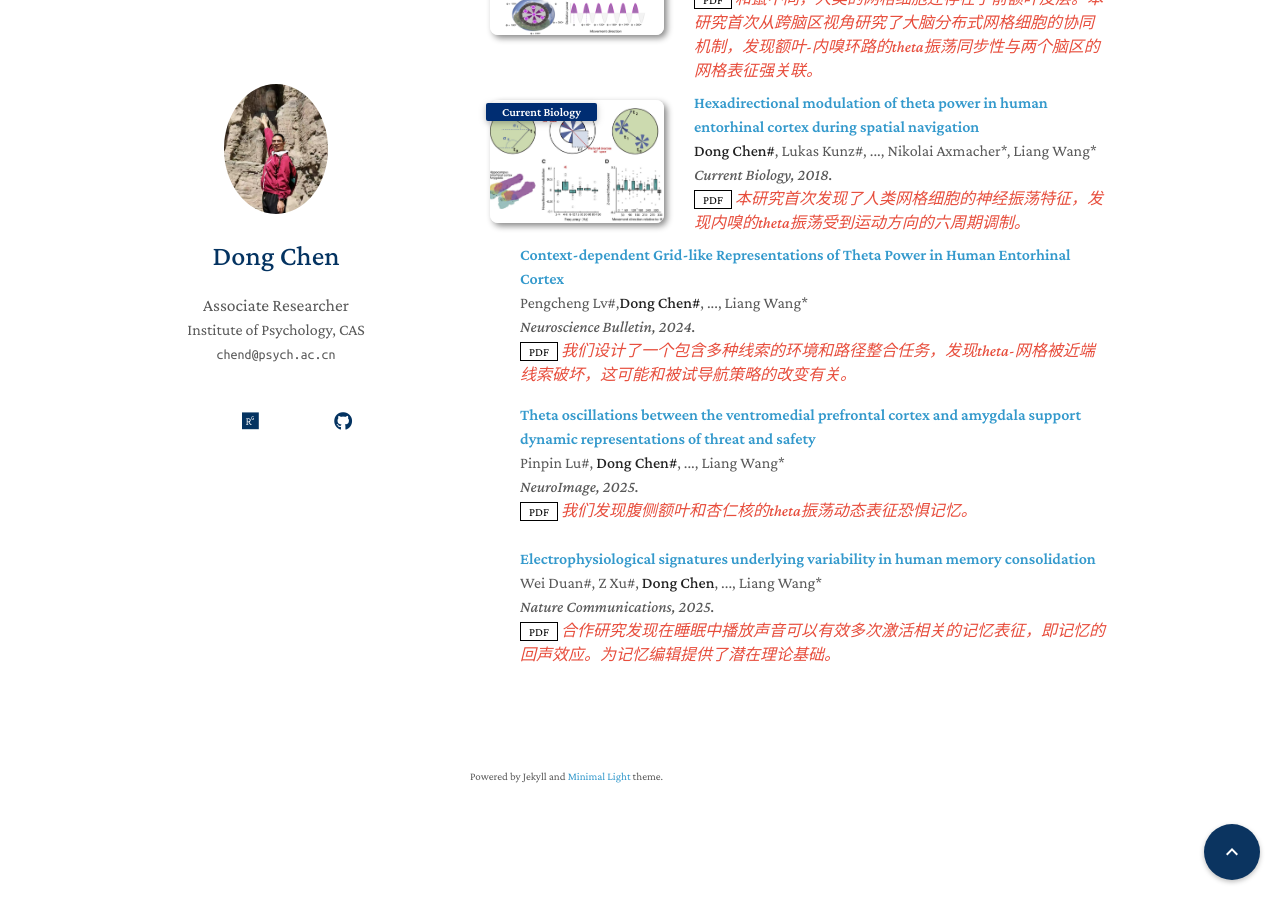
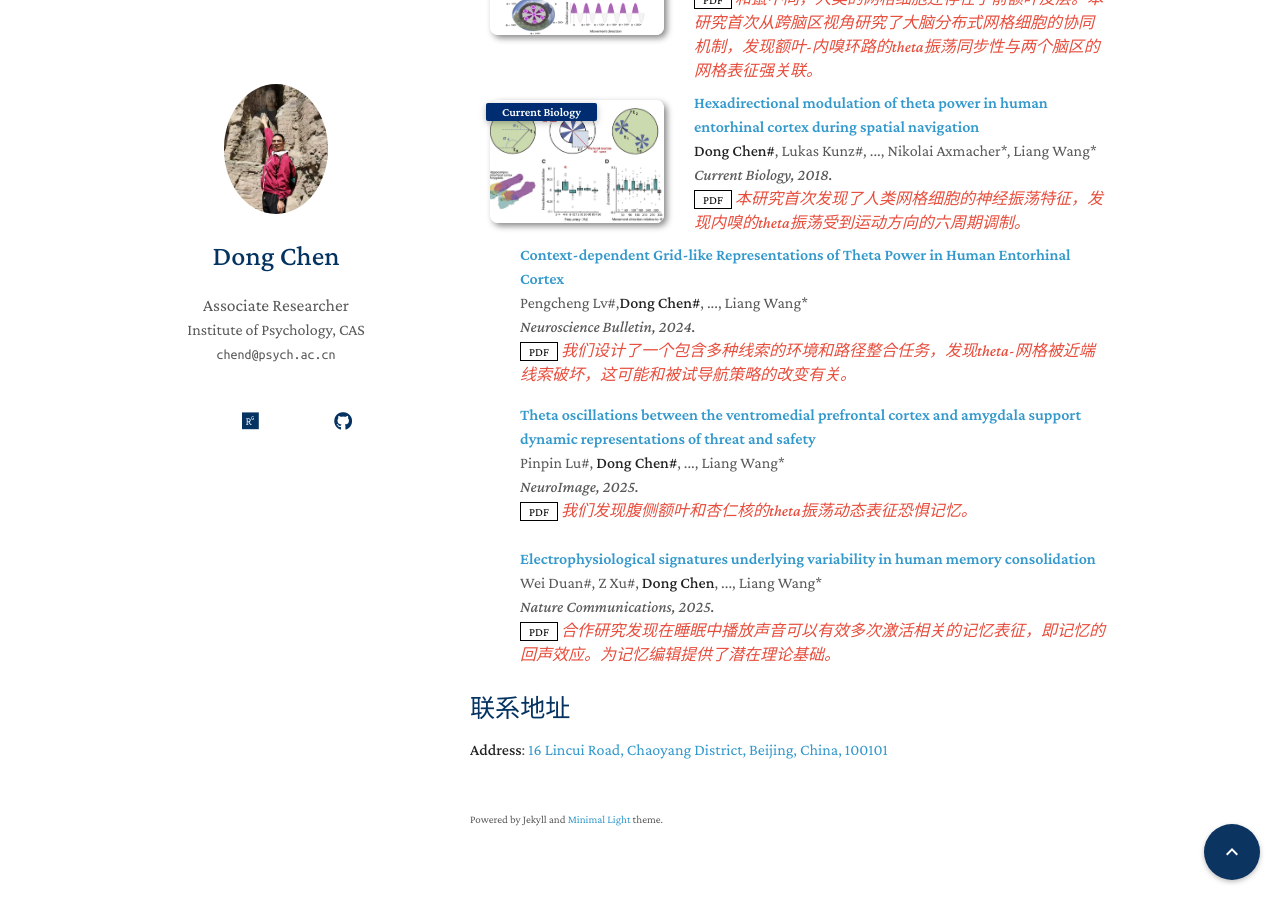
Before and after one commit to chendong567/chendong567.github.io, a Jekyll site: the page built from index.md, in a window 1280 px wide and 900 px high, scrolled down 891 px. Built offline with Jekyll 4.4.1, drawn with Linux system fonts in a browser that asks for light colours; a style sheet for code colours, icons or effects is not loaded; our own code applies the rules of GitHub Pages for plain Markdown files.

Commit message:
Update index.md

```diff
--- a/index.md
+++ b/index.md
@@ -8,4 +8,6 @@ layout: homepage
 - **Encoding and Consolidation of Spatial Memory**
 - **Cognitive Computational Modeling**
 - {% include_relative _includes/publications.md %}
+## 联系地址
+**Address**: [16 Lincui Road, Chaoyang District, Beijing, China, 100101](https://www.google.com/maps/place/Institute+of+Psychology+Cas/@40.0046291,116.3732612,17z/data=!4m14!1m7!3m6!1s0x35f054f81da40f67:0xb93dec1d204334a6!2z5Lit5Zu956eR5a2m6Zmi5b-D55CG56CU56m25omA!8m2!3d40.0020034!4d116.3731217!16s%2Fg%2F11fy_qfk5t!3m5!1s0x35f054f93a7e705d:0x8d57d71071cee2e4!8m2!3d40.0052991!4d116.376026!16s%2Fg%2F1wcxb7r_?hl=en&entry=ttu&g_ep=EgoyMDI0MDkxMS4wIKXMDSoASAFQAw%3D%3D)
 <br />
```
